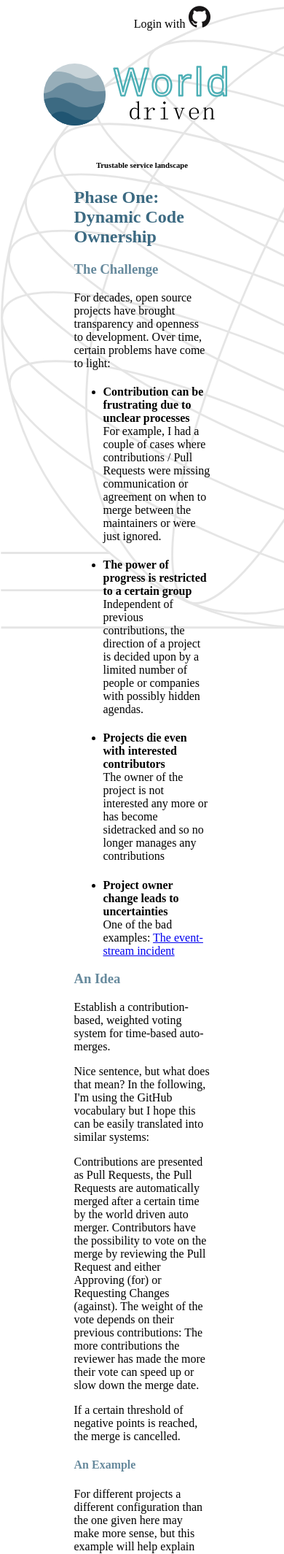
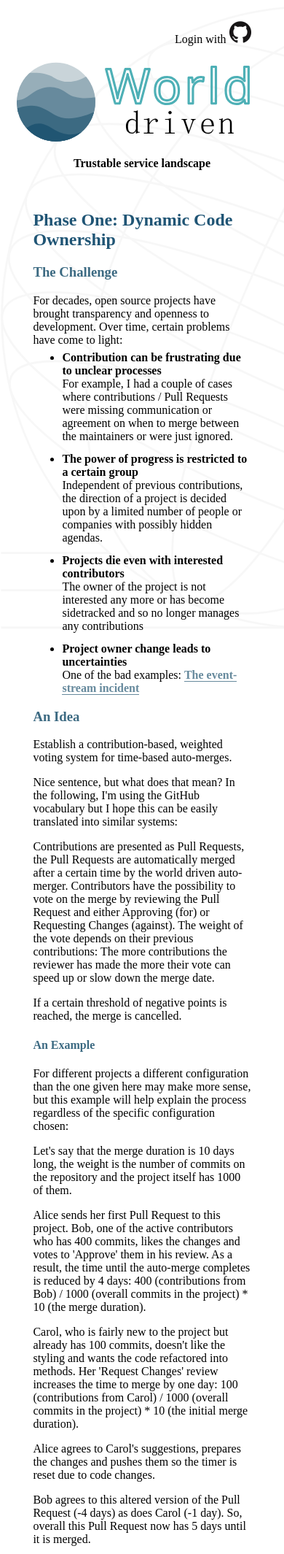
Before and after one commit to TooAngel/worlddriven, a Flask app: page / in a window 390 px wide; the page is wider, and only the part inside the window is pictured. Shown: the top 2129 px of that part at 73% size. Run offline with Flask 2, Linux system fonts and the light colour scheme; some libraries are stand-ins or nearby versions.

Commit message:
Better width, spacing and media queries

```diff
--- a/static/index.html
+++ b/static/index.html
@@ -2,7 +2,7 @@
 <html lang="en">
 <head>
   <meta charset="utf-8">
-  <title>World driven - pull request auto merge</title>
+  <title>World Driven - Pull Request Auto-Merge</title>
 
   <meta name="author" content="Tobias Wilken">
   <meta name="description" content="World driven introduces a contribution based weighted voting system
@@ -42,20 +42,19 @@
 
 <body>
   <div class="bg"></div>
-  <div class="container">
-    <div class="top">
+  <article class='container'>
+
+    <header>
       <div class="login">
-        <span class="logintitle">Login with</span>
-        <a href="/login/">
-          <img src="/static/images/GitHub-Mark-120px-plus.png" width="30" />
-        </a>
+        <p>Login with <a href="/login/">
+          <img src="/static/images/GitHub-Mark-120px-plus.png"
+               alt='GitHub logo linked to login'
+               width="30" /></a>
       </div>
-    </div>
-    <div class="heading">
       <img src="/static/images/logo_world_driven.svg" class="logo" alt="World driven logo">
+      <h4>Trustable service landscape</h4>
+    </header>
 
-    </div>
-    <center><h6>Trustable service landscape</h6></center>
     <h2 class='phases'>Phase One: Dynamic Code Ownership</h2>
 
     <h3 class="subheading">The Challenge</h3>
@@ -84,7 +83,7 @@
     <p>Nice sentence, but what does that mean? In the following, I'm using the GitHub vocabulary
     but I hope this can be easily translated into similar systems:</p>
     <p>Contributions are presented as Pull Requests, the Pull Requests are automatically
-    merged after a certain time by the world driven auto merger.
+    merged after a certain time by the world driven auto-merger.
     Contributors have the possibility to vote on the merge by reviewing the Pull Request and either
     Approving (for) or Requesting Changes (against).
     The weight of the vote depends on their previous contributions: The more contributions the
@@ -119,7 +118,7 @@
 
 
     <h4 class="subheading">Current Status</h4>
-    <p>The auto merger is working on itself and a couple of other projects as well;
+    <p>The auto-merger is working on itself and a couple of other projects as well;
     therefore, I would say it is in a prototype state.</p>
 
     <p>A status check is used to show the current time until the Pull Request is merged and provide
@@ -154,9 +153,9 @@
     </ul>
 
     This project is `world driven` itself. If you like, jump in and be a part of
-    <a href="https://github.com/tooangel/worlddriven">the world driven project</a>.
-    You can also join the <a href="https://discord.gg/RrGFHKb">discord server
-      <img src="/static/images/Discord-Logo-Black.png" width="20px"></a>
+    <a href="https://github.com/tooangel/worlddriven">the World Driven project</a>.
+    You can also join the <a href="https://discord.gg/RrGFHKb">discord server</a>
+      <img src="/static/images/Discord-Logo-Black.png" class='discord-image' width="20px">
     or simply say hello to the project's creator <a href="mailto:tooangel@tooangel.de">Tobias Wilken</a>
 
     <h2 class='phases'>Phase Two: Transparent Services</h2>
@@ -193,6 +192,7 @@
 
     <p>The question now is how deep to dig and how far along this journey you're willing
     to come with me?</p>
-  </div>
+  </article>
+
 </body>
 </html>
--- a/static/style.css
+++ b/static/style.css
@@ -4,45 +4,16 @@
   }
 }
 
-@media (min-width:320px) {
-  .container {
-    width: 320px;
-  }
+body {
+  font-size: 16px;
 }
-@media (min-width:480px) {
-  .container {
-    width: 480px;
-  }
-}
-@media (min-width:600px) {
-  .container {
-    width: 600px;
-  }
-}
-@media (min-width:801px) {
-  .container {
-    width: 801px;
-  }
-}
-@media (min-width:1025px) {
-  .container {
-    width: 1025px;
-  }
-}
-@media (min-width:1281px) {
-  .container {
-    width: 1281px;
+
+@media only screen and (min-width: 401px) {
+  body {
+    font-size: 18px;
   }
 }
 
-/* Index page titles and subtitles */
-.phases {
-  color: #3c6a82;
-}
-
-.subheading {
-  color: #678a9d;
-}
 
 .bg {
   position: fixed;
@@ -62,31 +33,97 @@
   -o-background-size: cover;
   background-size: cover;
 
-  filter: opacity(10%) hue-rotate(90deg);
+  filter: opacity(3%) hue-rotate(90deg);
 }
 
 .container {
-  width: 50%;
-  margin-left: 25%;
+  padding: 5px;
+  width: 80%;
+  margin: 0 auto;
+}
+
+@media only screen and (min-width:1025px) {
+  .container {
+    width: 900px;
+  }
+}
+
+/* Links */
+
+a,
+a:hover,
+a:visited {
+  color: #678a9d;
+  text-decoration: none;
+  font-weight: bold;
+  border-bottom: 1px solid #678a9d;
+}
+
+/* Header */
+
+header {
+  display: flex;
+  flex-direction: column;
+  align-items: center;
+}
+
+
+.login {
+  margin-left: auto;
+  margin-bottom: -30px;
 }
 
 .logo {
-  width:350px;
+  width:400px;
+  padding: 0 1.2rem;
 }
 
-.logo, h1 {
-  color: #205572;
+
+@media only screen and (min-width:1025px) {
+  .logo {
+    width: 600px;
+  }
 }
 
-.logo, h1 {
-  color: #205572;
+.login a {
+  border: 0;
 }
 
-.heading {
-  display: flex;
-  align-items: center;
-  justify-content: center;
+header h4 {
+  margin: -8px auto 10px auto;
 }
+
+/* Index page titles and subtitles */
+
+.phases {
+  color: #205575;
+  padding-top: 1.6rem;
+}
+
+.subheading {
+  color: #3c6a82;
+}
+
+/* Lists */
+
+li {
+  margin-bottom: 0.8rem;
+}
+
+li:first-child {
+  margin-top: -0.6rem;
+}
+
+li h4 {
+  margin-top: 0;
+}
+
+
+
+
+
+
+
 
 .main {
   font-size: 21px;
```
